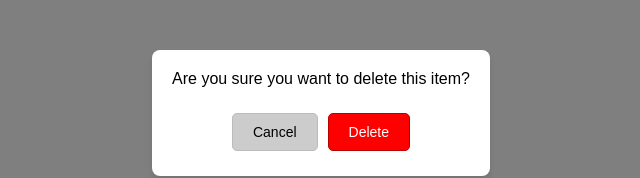
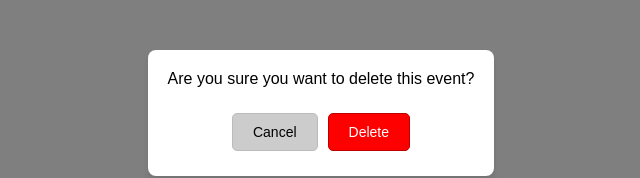
Before and after one commit to IvarHendriks1/Calendify_app, a React (Create React App) app in the folder Project/frontend/: page /DeletePopup in a window 1280 px wide. Both pictures are taken after a click on the button "Delete Event". Shown: the part 287-465 px from the top of the page, without its empty margins (319-959 px from the left). Built offline with nearby package versions, Linux system fonts and the light colour scheme.

Commit message:
nog vergeten

```diff
--- a/Project/frontend/src/DeletePopup.tsx
+++ b/Project/frontend/src/DeletePopup.tsx
@@ -6,7 +6,7 @@ const DeletePopup: React.FC<{ onDelete: () => void; onCancel: () => void }> = ({
   return (
     <div className="popup-overlay">
       <div className="popup-container">
-        <div className="popup-message">Are you sure you want to delete this item?</div>
+        <div className="popup-message">Are you sure you want to delete this event?</div>
         <button className="popup-cancel" onClick={onCancel}>Cancel</button>
         <button className="popup-delete" onClick={onDelete}>Delete</button>
       </div>
```
